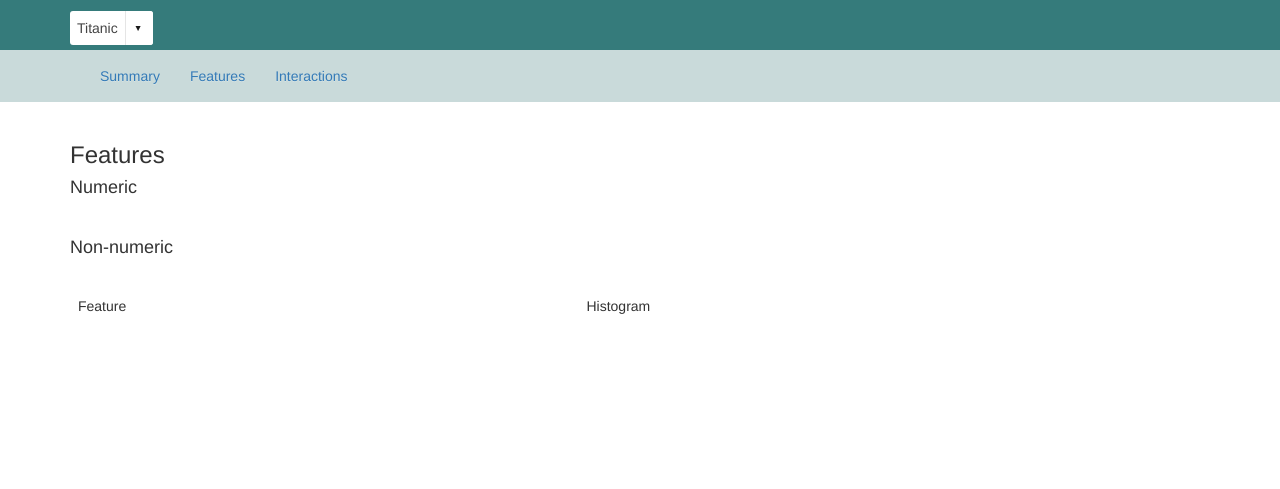
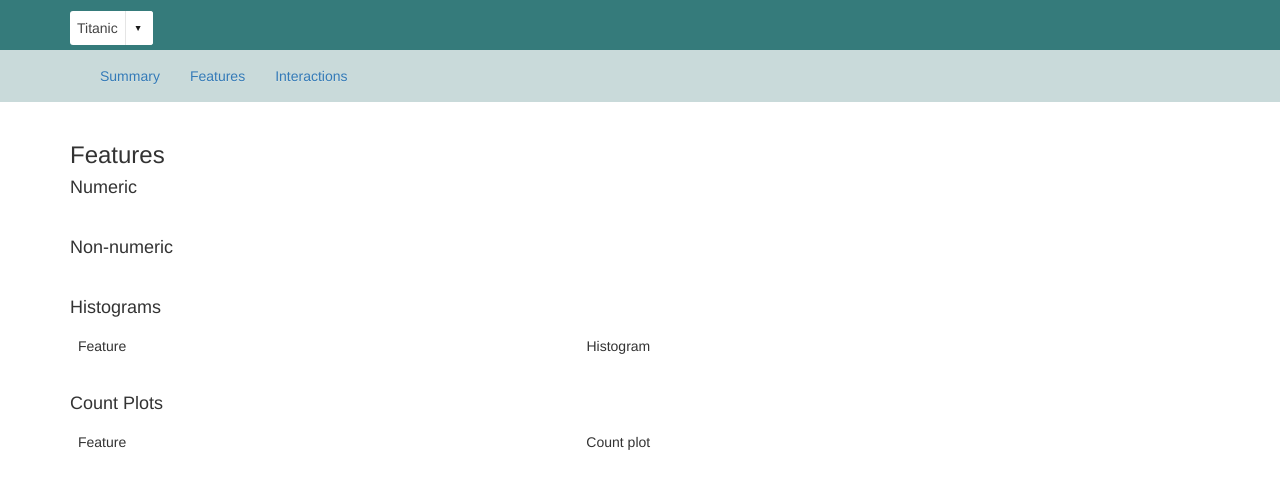
Before and after one commit to margaretpearce/data-exploration, a Flask app: template templates/features.html in a window 1280 px wide. Shown: the top 489 px of the page. Run offline with Flask 2, Linux system fonts and the light colour scheme; the template is opened without the code that fills it, so the values that code supplies are empty; some libraries are stand-ins or nearby versions.

Commit message:
Count graphs on features page

```diff
--- a/app.py
+++ b/app.py
@@ -50,7 +50,10 @@ def features():
     hist_src = datastats.get_histograms_numeric()
     hist = {'hist_urls': hist_src}
 
-    return render_template('features.html', data=data, plot=plot, hist=hist)
+    countplots_src = datastats.get_countplots_nonnumeric()
+    countplots = {'countplots_url': countplots_src}
+
+    return render_template('features.html', data=data, plot=plot, hist=hist, cplots=countplots)
 
 
 @app.route('/interactions')
--- a/static/sampledata/Titanic_summary.json
+++ b/static/sampledata/Titanic_summary.json
@@ -1 +1 @@
-{"features_list": ["PassengerId", "Survived", "Pclass", "Name", "Sex", "Age", "SibSp", "Parch", "Ticket", "Fare", "Cabin", "Embarked", "num_missing"], "label_column": "Survived", "rows_one_missing": 550, "num_features": 12, "py/object": "Summary.DataSummary", "num_records": 891, "rows_two_missing": 158, "rows_no_missing": 183, "sample_list": [[1, 0, 3, "Braund, Mr. Owen Harris", "male", 22.0, 1, 0, "A/5 21171", 7.25, NaN, "S", 1], [2, 1, 1, "Cumings, Mrs. John Bradley (Florence Briggs Thayer)", "female", 38.0, 1, 0, "PC 17599", 71.2833, "C85", "C", 0], [3, 1, 3, "Heikkinen, Miss. Laina", "female", 26.0, 0, 0, "STON/O2. 3101282", 7.925, NaN, "S", 1], [4, 1, 1, "Futrelle, Mrs. Jacques Heath (Lily May Peel)", "female", 35.0, 1, 0, "113803", 53.1, "C123", "S", 0], [5, 0, 3, "Allen, Mr. William Henry", "male", 35.0, 0, 0, "373450", 8.05, NaN, "S", 1]], "name": "Titanic", "index_column": "PassengerId", "rows_three_more_missing": 0}
+{"rows_three_more_missing": 0, "name": "Titanic", "rows_one_missing": 550, "py/object": "Summary.DataSummary", "index_column": "PassengerId", "features_list": ["PassengerId", "Survived", "Pclass", "Name", "Sex", "Age", "SibSp", "Parch", "Ticket", "Fare", "Cabin", "Embarked", "num_missing"], "num_features": 12, "rows_no_missing": 183, "label_column": "Survived", "sample_list": [[1, 0, 3, "Braund, Mr. Owen Harris", "male", 22.0, 1, 0, "A/5 21171", 7.25, NaN, "S", 1], [2, 1, 1, "Cumings, Mrs. John Bradley (Florence Briggs Thayer)", "female", 38.0, 1, 0, "PC 17599", 71.2833, "C85", "C", 0], [3, 1, 3, "Heikkinen, Miss. Laina", "female", 26.0, 0, 0, "STON/O2. 3101282", 7.925, NaN, "S", 1], [4, 1, 1, "Futrelle, Mrs. Jacques Heath (Lily May Peel)", "female", 35.0, 1, 0, "113803", 53.1, "C123", "S", 0], [5, 0, 3, "Allen, Mr. William Henry", "male", 35.0, 0, 0, "373450", 8.05, NaN, "S", 1]], "rows_two_missing": 158, "num_records": 891}
--- a/templates/features.html
+++ b/templates/features.html
@@ -50,6 +50,7 @@
 </div>
 
 <!-- Histograms -->
+<h4>Histograms</h4>
 <div class="table-responsive">
 <table class="table table-striped">
   <thead>
@@ -69,4 +70,25 @@
 </table>
 </div>
 
+<!-- Count plots -->
+<h4>Count Plots</h4>
+<div class="table-responsive">
+<table class="table table-striped">
+  <thead>
+    <tr>
+        <td>Feature</td>
+        <td>Count plot</td>
+    </tr>
+  </thead>
+  <tbody>
+  {% for key in cplots.countplots_url.keys() %}
+    <tr>
+        <td>{{ key }}</td>
+        <td><img src="{{ cplots.countplots_url[key] }}" /></td>
+    </tr>
+  {% endfor %}
+  </tbody>
+</table>
+</div>
+
 {% endblock %}
```
Also changed, not shown: dataexp_flask.py (+19 -0 lines), static/sampledata/Cabin_countplot.png (added), static/sampledata/Embarked_countplot.png (added), static/sampledata/Name_countplot.png (added), static/sampledata/Sex_countplot.png (added), static/sampledata/Ticket_countplot.png (added).
